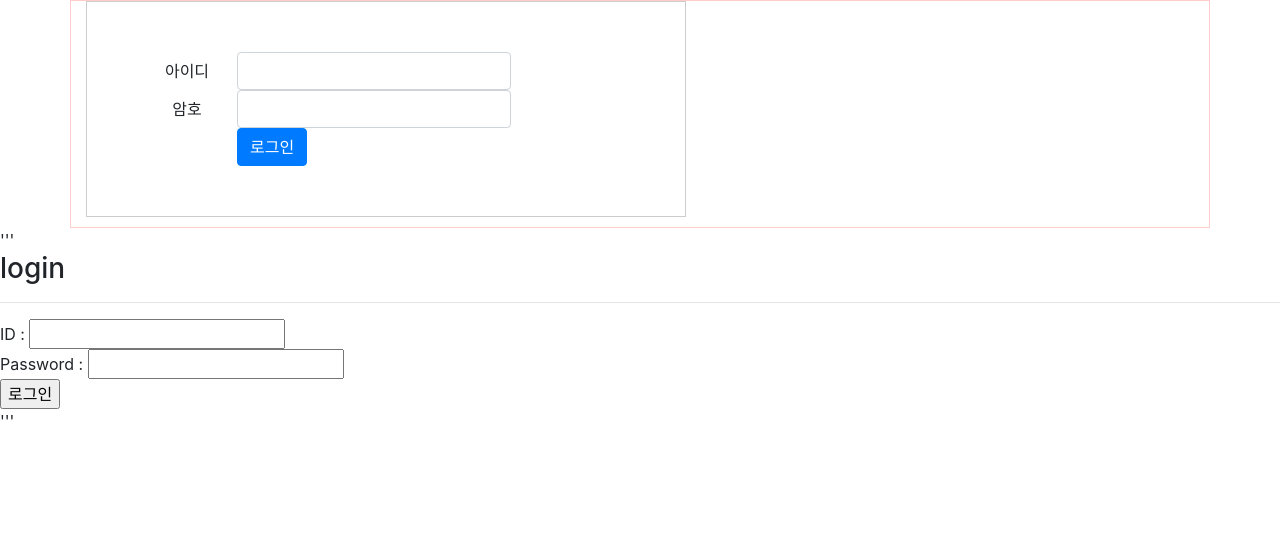
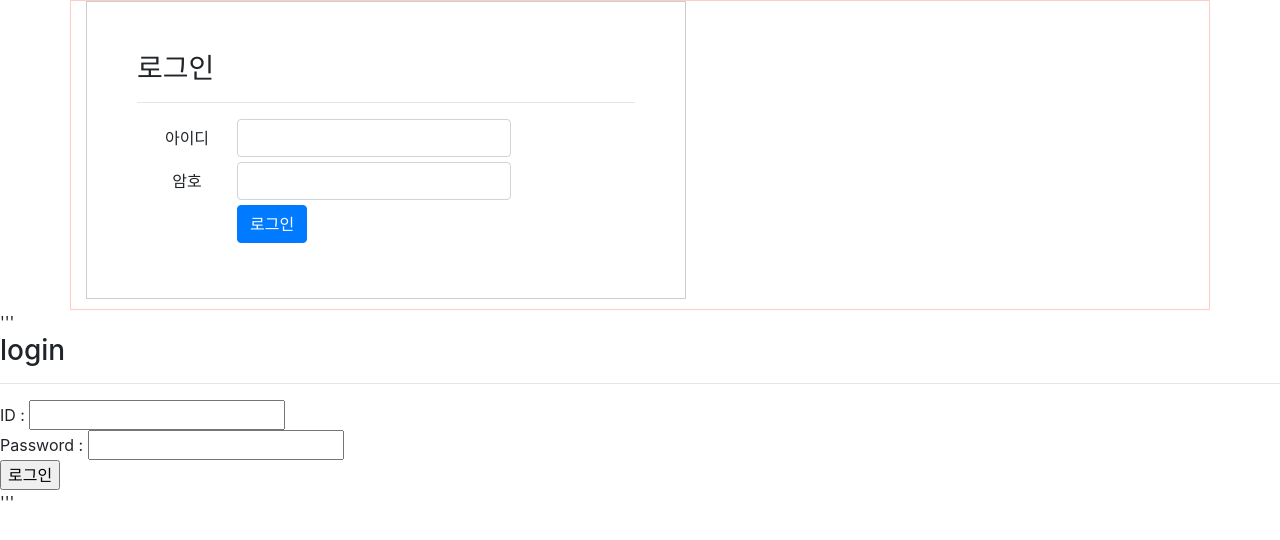
Before and after one commit to honor0861/django_main, a Django app: page /member/login in a window 1280 px wide. Shown: the top 540 px of the page. Run offline with Django 3.2, Linux system fonts and the light colour scheme; some libraries are stand-ins or nearby versions.

Commit message:
web 1일차

```diff
--- a/web1/templates/member/index.html
+++ b/web1/templates/member/index.html
@@ -15,6 +15,5 @@
     <a href = "/member/edit">회원정보수정</a>
     <a href = "/member/delete">회원탈퇴</a>
     <a href = "/member/logout">로그아웃</a>
-
 </body>
 </html>
--- a/web1/templates/member/login.html
+++ b/web1/templates/member/login.html
@@ -9,26 +9,29 @@
     <link rel="stylesheet" href="/static/css/mystyle.css"/>
 </head>
 <body>
-    <div class="container"
-        style="border:1px solid #ffcccc">
+    <div class="container" style="border:1px solid #ffcccc">
+        <form action="/member/login" method="post">
         <div class = "mybox">
-            <div class="form-inline">
+            <h3>로그인</h3>
+            <hr />
+
+            <div class="form-inline" style="margin-bottom: 5px;">
                 <label style ="width:100px">아이디</label>
                 <input type="text" class="form-control"/>
             </div>
 
-            <div class="form-inline">
+            <div class="form-inline" style="margin-bottom: 5px;">
                 <label style ="width:100px">암호</label>
                 <input type="password" class="form-control"/>
             </div>
 
-            <div class="form-inline">
+            <div class="form-inline" style="margin-bottom: 5px;">
                 <label style ="width:100px"></label>
                 <input type="submit" class="btn btn-primary" value="로그인"/>
             </div>
         </div>
+        </form>
     </div>
-
     '''
     <h3>login</h3>
     <hr/>
@@ -38,6 +41,5 @@
     <input type = "submit", value = "로그인">
     </form>
     '''
-
 </body>
 </html>
```
Also changed, not shown: web1/member/urls.py (line endings or trailing spaces), web1/member/views.py (line endings or trailing spaces), web1/templates/member/join.html (line endings or trailing spaces), web1/templates/member/join1.html (line endings or trailing spaces), web1/templates/member/list.html (line endings or trailing spaces), web1/web1/urls.py (line endings or trailing spaces).
